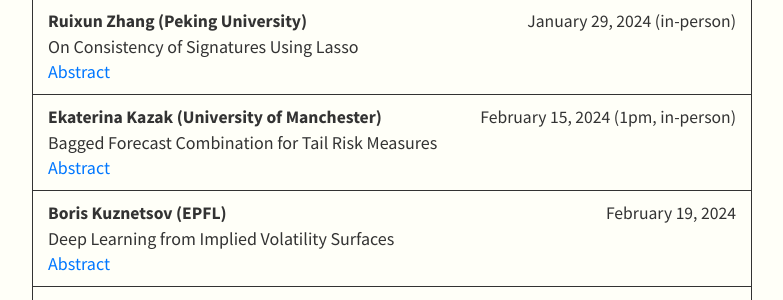
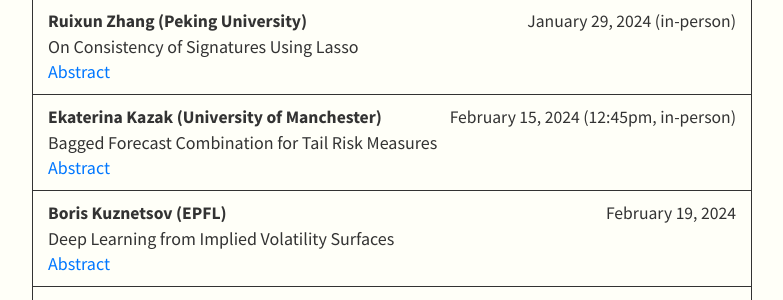
Before and after one commit to SML-Fin/SML-Fin.github.io, a Jekyll site: the page built from index.md, in a window 1280 px wide and 900 px high, scrolled down 559 px. Shown: the part 154-454 px from the top of the window, without its empty margins (248-1031 px from the left). Built offline with Jekyll 4.4.1, drawn with Linux system fonts in a browser that asks for light colours; nearby versions of some CDN libraries; our own code applies the rules of GitHub Pages for plain Markdown files.

Commit message:
Update talks.yml

```diff
--- a/_data/talks.yml
+++ b/_data/talks.yml
@@ -9,7 +9,7 @@
       title: On Consistency of Signatures Using Lasso
       abstract: Signature transforms are iterated path integrals of continuous and discrete-time time series data, and their universal nonlinearity linearizes the problem of feature selection. This paper revisits some statistical properties of signature transform under stochastic integrals with a Lasso regression framework, both theoretically and numerically. Our study shows that, for processes and time series that are closer to Brownian motion or random walk with weaker inter-dimensional correlations, the Lasso regression is more consistent for their signatures defined by It\^o integrals; for mean reverting processes and time series, their signatures defined by Stratonovich integrals have more consistency in the Lasso regression. Our findings highlight the importance of choosing appropriate definitions of signatures and stochastic models in statistical inference and machine learning. This is joint work with Xin Guo and Chaoyi Zhao.
     - speaker: Ekaterina Kazak (University of Manchester)
-      date: February 15, 2024 (1pm, in-person)
+      date: February 15, 2024 (12:45pm, in-person)
       title: Bagged Forecast Combination for Tail Risk Measures
       abstract: Recent developments on joint scoring functions for Value-at-Risk and Expected Shortfall allow for consistent implementation of statistical tests based on the Model Confidence Set (MCS). MCS-test is shown to be a powerful tool for model comparison, both in-sample and out-of-sample. Another branch of literature focused on the superior performance of convex forecast combinations, which often outperform stand-alone forecasting models. This paper combines both research directions and proposes a novel approach to a forecast combination of Value-at-Risk and Expected Shortfall based on MCS-testing. By means of the bagged pretest forecasting combination (BPFC) algorithm we exploit the statistical properties of bootstrap aggregation (bagging) and combine competing models based on the bootstrapped probability of the model being in the MCS. The resulting forecast combination allows for a flexible and smooth switch between the underlying models and outperforms the corresponding stand-alone forecasts.
     - speaker: Boris Kuznetsov (EPFL)
```
